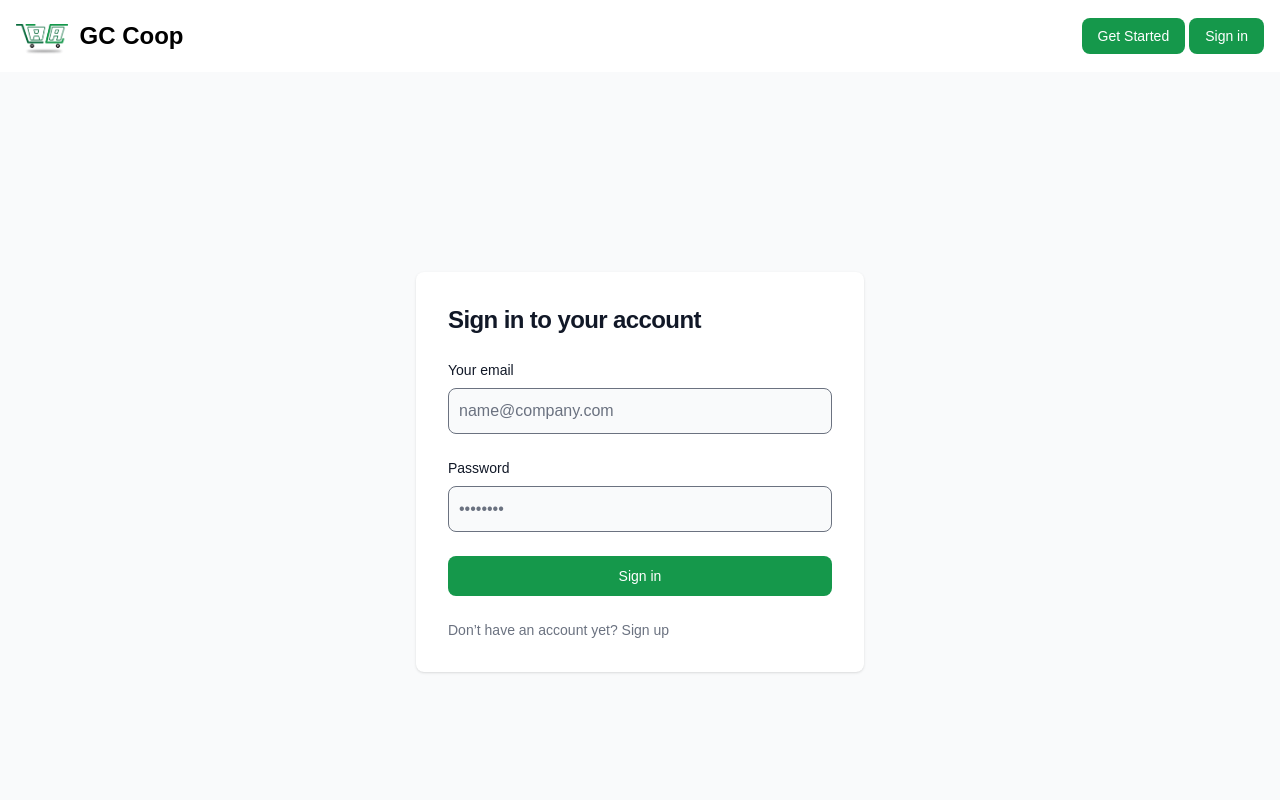
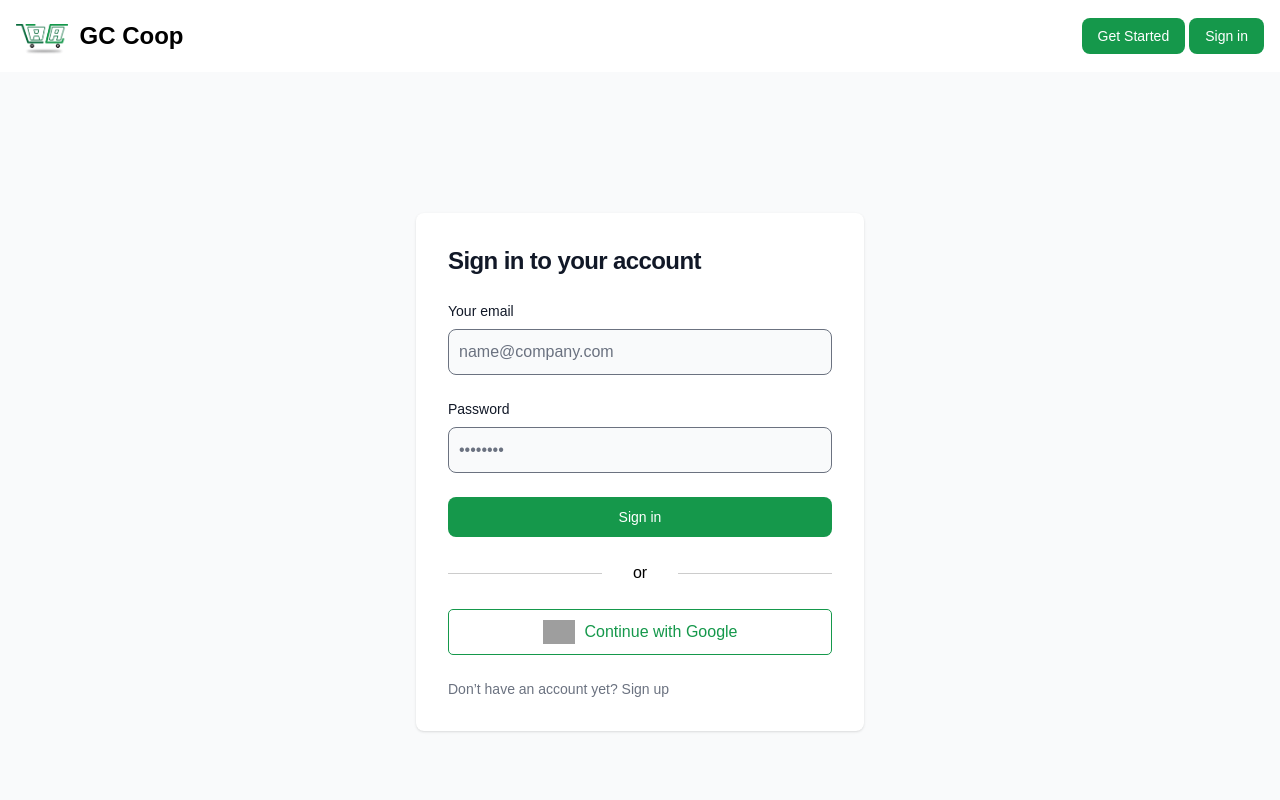
Before and after one commit to Dumgrammer/Reactest, a React (Create React App) app in the folder frontend/: page /login in a window 1280 px wide. Shown: the top 800 px of the page. Built offline with nearby package versions, Linux system fonts and the light colour scheme; grey boxes are pictures that could not be loaded.

Commit message:
continue with google button

```diff
--- a/frontend/public/index.html
+++ b/frontend/public/index.html
@@ -9,6 +9,7 @@
       name="description"
       content="Web site created using create-react-app"
     />
+    <link rel="stylesheet" href="https://cdnjs.cloudflare.com/ajax/libs/font-awesome/6.7.2/css/all.min.css" integrity="sha512-Evv84Mr4kqVGRNSgIGL/F/aIDqQb7xQ2vcrdIwxfjThSH8CSR7PBEakCr51Ck+w+/U6swU2Im1vVX0SVk9ABhg==" crossorigin="anonymous" referrerpolicy="no-referrer" />
     <link rel="apple-touch-icon" href="%PUBLIC_URL%/logo192.png" />
     <!--
       manifest.json provides metadata used when your web app is installed on a
--- a/frontend/src/components/Product.tsx
+++ b/frontend/src/components/Product.tsx
@@ -33,14 +33,14 @@ function Product() {
                 <h1>{error}</h1>
             ) : (
                 <section className="text-gray-600 body-font">
-                    <div className="container px-5 py-24 mx-auto">
+                    <div className="container mx-auto">
                         <Carousel></Carousel>
                         <div className="flex flex-wrap -m-4">
                             {products.length > 0 ? (
                                 products.map((product: any) => (
                                     <div className="p-4 lg:w-1/4 md:w-1/2" key={product._id}>
                                         <div className="bg-white">
-                                            <div className="mx-auto max-w-2xl px-4 py-16 sm:px-6 sm:py-24 lg:max-w-7xl lg:px-8">
+                                            <div className="mx-auto max-w-2xl px-4 sm:px-6 lg:max-w-7xl lg:px-8">
                                                 <div className="mt-6 gap-x-6 gap-y-10 sm:grid-cols-2 lg:grid-cols-4 xl:gap-x-8">
                                                     <div className="group relative">
                                                         <img
--- /dev/null
+++ b/frontend/src/styles.css
@@ -0,0 +1,56 @@
+.oauth-button {
+  display: flex;
+  align-items: center;
+  justify-content: center;
+  padding: 10px 20px;
+  border-radius: 5px;
+  border: 1px solid rgb(21 152 75);
+  background-color: #ffffff; /* Google blue color */
+  color: rgb(21 152 75);
+  font-size: 16px;
+  cursor: pointer;
+  transition: background-color 0.3s ease;
+  width: 100%;
+  margin: 10px auto;
+
+  img {
+    height: 24px;
+    width: auto;
+    margin-right: 10px;
+  }
+}
+
+.oauth-button:hover {
+  background-color: #ededed; /* Darker blue for hover */
+}
+
+
+.separator-text {
+  text-align: center;
+  position: relative;
+  margin: 20px 0; /* Space above and below the line */
+}
+
+.separator-text::before,
+.separator-text::after {
+  content: '';
+  position: absolute;
+  top: 50%;
+  width: 40%; /* Adjust width as needed */
+  height: 1px; /* Height of the line */
+  background-color: #ccc; /* Color of the line */
+}
+
+.separator-text::before {
+  left: 0; /* Align to the left */
+}
+
+.separator-text::after {
+  right: 0; /* Align to the right */
+}
+
+.separator-text {
+  display: inline-block; /* Center the text */
+  padding: 0 10px; /* Space between text and line */
+  width: 100%;
+}
--- a/frontend/src/views/Auth/Login.tsx
+++ b/frontend/src/views/Auth/Login.tsx
@@ -2,6 +2,7 @@ import { useState } from "react";
 import { Link } from "react-router-dom";
 import Layout from "../../Layout/Layouts";
 import { userLogin } from "../../Actions/User";
+import '../../styles.css';
 
 export default function Login() {
 
@@ -58,6 +59,15 @@ export default function Login() {
                                         <button type="submit" className="w-full p-btn font-medium rounded-lg text-sm px-5 py-2.5 text-center dark:bg-primary-600">
                                             Sign in
                                         </button>
+                                        <div className="separator-text">or</div>
+                                        <button
+                                            type="button"
+                                            // onClick={handleGoogleSignIn}
+                                            className="oauth-button"
+                                        >
+                                            <img src="https://lh3.googleusercontent.com/COxitqgJr1sJnIDe8-jiKhxDx1FrYbtRHKJ9z_hELisAlapwE9LUPh6fcXIfb5vwpbMl4xl9H9TRFPc5NOO8Sb3VSgIBrfRYvW6cUA" alt="Goggle Logo"/>
+                                            Continue with Google
+                                        </button>
                                         <p className="text-sm font-light text-gray-500 dark:text-gray-400">
                                             Don’t have an account yet?
                                             <Link to="/register">
--- a/frontend/src/views/Auth/Register.tsx
+++ b/frontend/src/views/Auth/Register.tsx
@@ -112,7 +112,7 @@ export default function Register() {
                             <label htmlFor="floating_repeat_password">Confirm password</label>
                         </div>
 
-                        <button type="submit" className="p-btn">Submit</button>
+                        <button type="submit" className="p-btn focus:ring-4 focus:outline-none focus:ring-blue-300 font-medium rounded-lg text-sm px-4 py-2 text-center dark:bg-blue-600 dark:hover:bg-blue-700 dark:focus:ring-blue-800">Submit</button>
                     </form>
                 </div>
             )}
```
